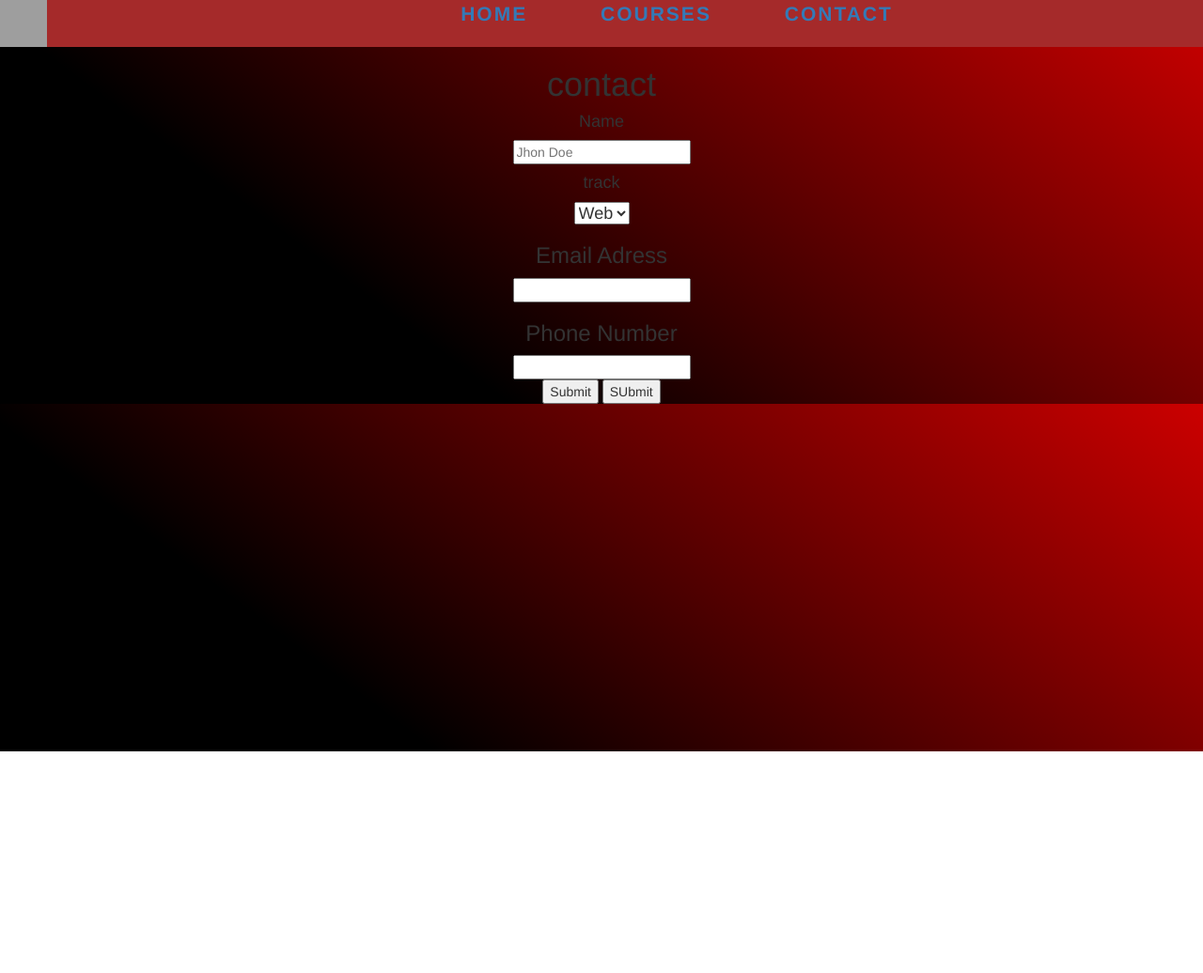
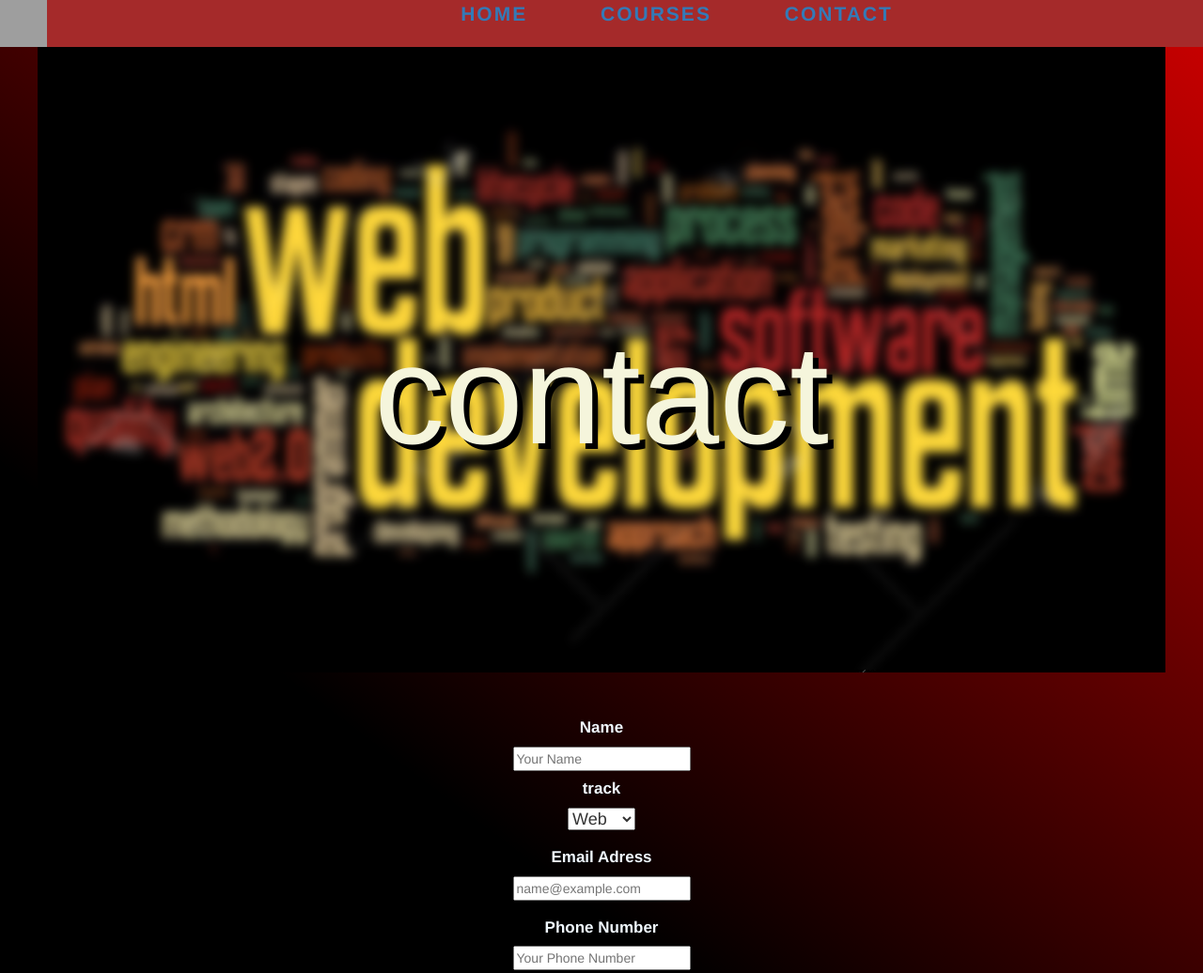
Before and after one commit to themeur21/HTML-TH, a plain HTML site: page contact.html in a window 1280 px wide. Shown: the top 1036 px of the page at 94% size. Before the commit the page ends 800 px from the top, so only its background shows below. Drawn offline with nearby package versions, Linux system fonts and the light colour scheme; grey boxes are pictures that could not be loaded.

Commit message:
Add files via upload

```diff
--- a/contact.html
+++ b/contact.html
@@ -9,6 +9,7 @@
 
     </head>
     <body>
+
         <nav id="myNav">
             <img src="https://gomycode.tn/images/section2GMCLogo.png" style="width:50px;height:50px;">
             <ul id="ulNav">
@@ -19,19 +20,25 @@
             <div></div>
         </nav>
         <center>
-    <h1>contact</h1>
-    <h4>Name</h4>
-    <input type="text" placeholder="Jhon Doe" >
-    <h4>track<h4>
+           <div class="fluid-container">
+            <img id="imgfnt" src="RES/frt.PNG" alt="Snow">
+          </div>
+          <br>
+          <br>
+    <h1 class="centered">contact</h1>
+    <h4 class="h41" ><strong> <font color="#F0F8FF">Name</font></strong></h4>
+    <input id="namebox" type="text" placeholder="Your Name" ><br>
+    <h4 class="h42" ><strong><font color="#F0F8FF">track</font></strong><h4>
         <select>
         <option> Web</option>
+        <option>Game</option>
+        <option>All</option>
         </select>
-        <h3>Email Adress</h3>
-        <input type="text">
-        <h3> Phone Number</h3>
-       <input type="text"><br>
-<button>Submit</button>
-<button>SUbmit</button>
+        <h3 class="h43" ><strong><font color="#F0F8FF">Email Adress</strong></font></h3>
+        <input type="text" placeholder="name@example.com"><br>
+        <h3 class="h44" ><strong><font color="#F0F8FF">Phone Number</font></strong></h3>
+       <input type="text" placeholder="Your Phone Number"><br><br>
+<button id="submit" class="buttonSu" >Submit</button>
 </center>
 
     </body>
--- a/path_to_your_css_file/style.css
+++ b/path_to_your_css_file/style.css
@@ -243,3 +243,52 @@ color: rgb(255, 255, 255);
 body {
   background-image: linear-gradient(217deg, rgba(255,0,0,.8), rgba(255,0,0,0) 70.71%), linear-gradient(127deg, black, black 70.71%), linear-gradient(336deg, rgba(0,0,255,.8), rgba(0,0,255,0) 70.71%);
 }
+.buttonSu {
+  background-color:rgb(85, 95, 240);
+  border: none;
+  color: white;
+  padding: 10px;
+  text-align: center;
+  text-decoration: none;
+  display: inline-block;
+  font-size: 10px;
+  margin: 2px 1px;
+  cursor: pointer;
+}
+
+.buttonSu {border-radius: 2px;}
+
+.h42
+{
+  font-size: 17px;
+}
+.h41{
+  font-size: 17px;
+}
+.h43{
+  font-size: 17px;
+}
+.h44{
+  font-size: 17px;
+}
+#submit{
+  font-size: 15px;
+}
+.centered {
+  position: absolute;
+  top: 50%;
+  left: 50%;
+  transform: translate(-50%, -50%);
+  font-style:cursive;
+  font-size: 150px;
+  color: beige;
+  text-shadow: 6px 6px rgb(0, 0, 0);
+}
+#indexh3{
+  font-size: 40px;
+  color: white;
+}
+#imgfnt{
+width:1200px ;
+justify-content:flex-start;
+}
```
Also changed, not shown: courses.html (+80 -3 lines), index.html (+64 -5 lines), RES/3.PNG, RES/frt.png (added).
